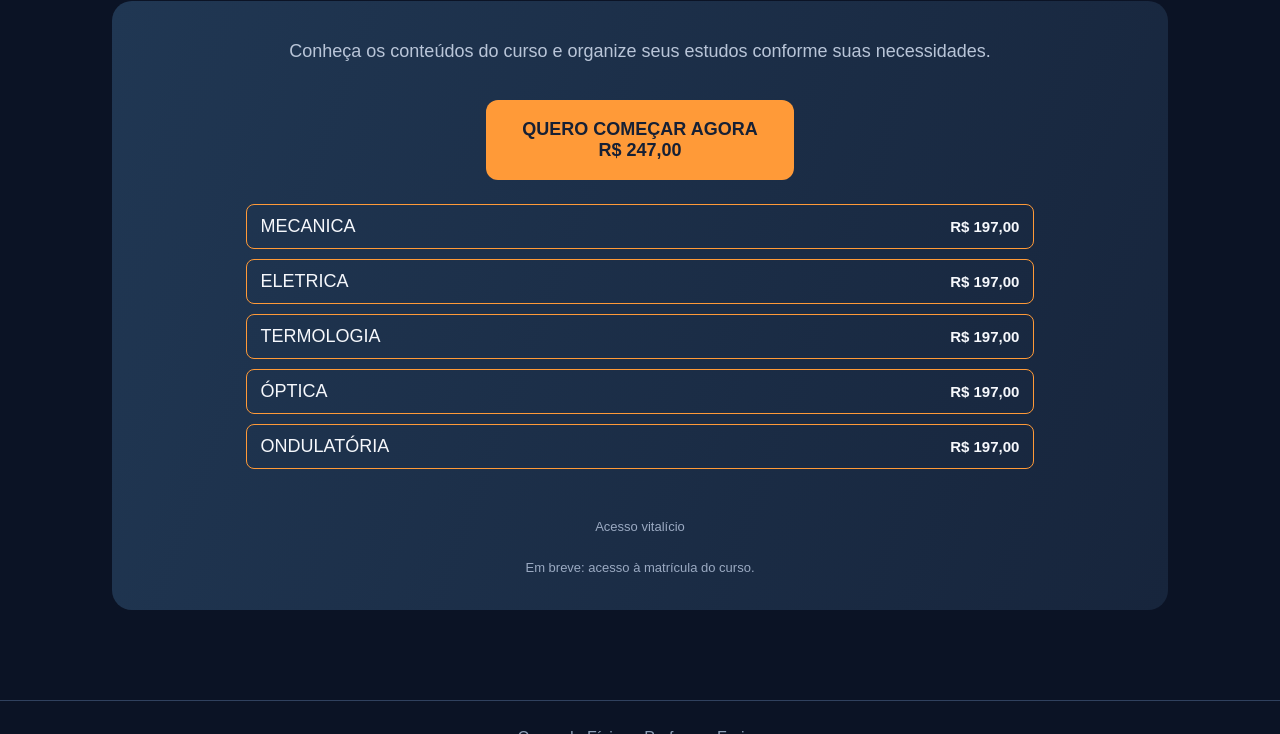
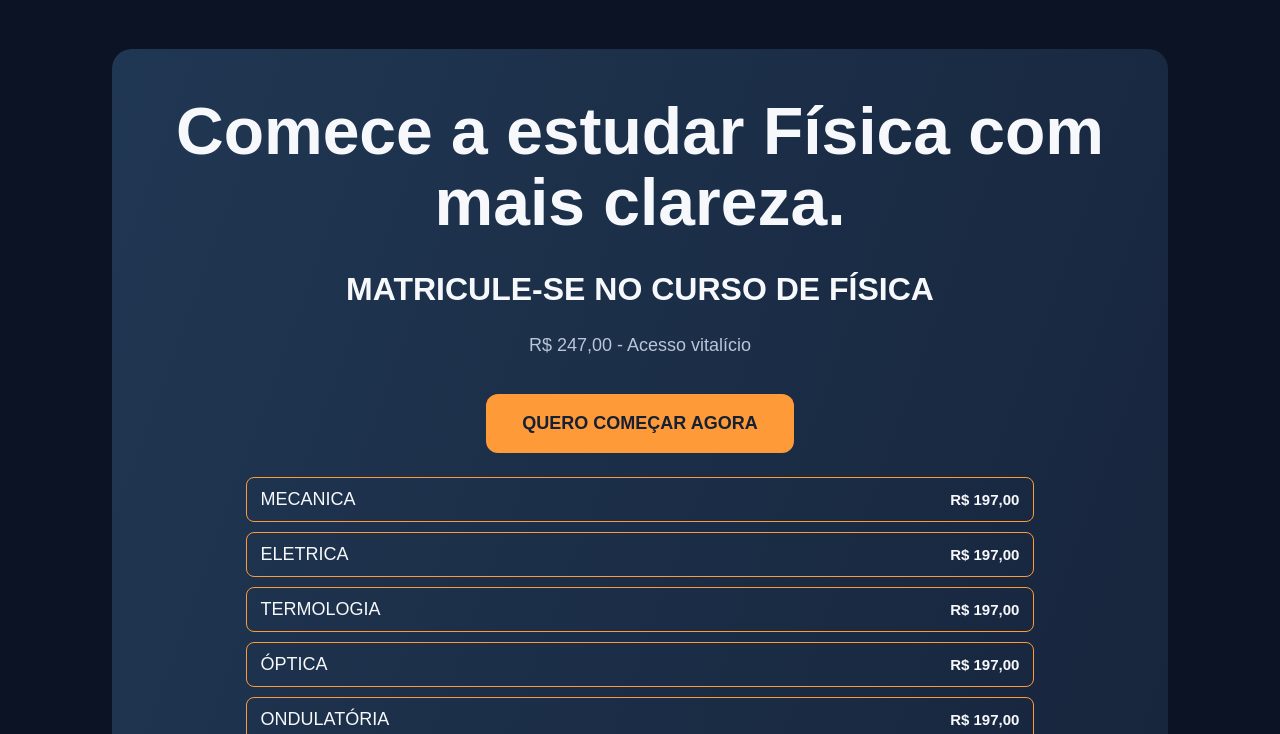
Before and after one commit to AllanRicksr/Farina-Cursos, a plain HTML site: page Curso-Fisica/Fisica.html in a window 1280 px wide. Shown: the part 1529-2263 px from the top of the page. Drawn offline with Linux system fonts and the light colour scheme.

Commit message:
ajustes de tex e correção no caminho da pagina de calculo

```diff
--- a/Curso-Fisica/Fisica.html
+++ b/Curso-Fisica/Fisica.html
@@ -103,6 +103,7 @@
     <section>
       <div class="eyebrow">Conteúdo programático</div>
       <h2 class="section-title">Explore as áreas do curso</h2>
+      <p>Conheça os conteúdos do curso e organize seus estudos conforme suas necessidades.</p>
       <p class="sub">Clique em uma área para abrir os capítulos.</p>
       <!-- Cada área usa details e summary para abrir e fechar seus capítulos. -->
       <div class="topics">
@@ -186,9 +187,11 @@
     </section>
     <!-- Repete o convite à matrícula no fim do conteúdo. -->
     <section class="cta">
+      <h1>Comece a estudar Física com mais clareza.</h1>
+      <h2 class="section-title">MATRICULE-SE NO CURSO DE FÍSICA</h2>
 
-      <p>Conheça os conteúdos do curso e organize seus estudos conforme suas necessidades.</p>
-      <button class="btn" type="button" id="btn-venda">QUERO COMEÇAR AGORA<br>R$ 247,00</button>
+      <p class="sub">R$ 247,00 - Acesso vitalício</p>
+      <a class="btn" id="btn-venda" href="https://pay.kiwify.com.br/oQsUOIK">QUERO COMEÇAR AGORA<br></a>
       <!-- Substitua o texto e o href de cada link pelas informações e destinos desejados. -->
       <div class="cta-extra-info">
         <a class="cta-info-slot" href="#">MECANICA <h1>R$ 197,00</h1></a>
@@ -197,7 +200,7 @@
         <a class="cta-info-slot" href="#">ÓPTICA <h1>R$ 197,00</h1></a>
         <a class="cta-info-slot" href="#">ONDULATÓRIA <h1>R$ 197,00</h1></a>
       </div>
-      <div class="note">Acesso vitalício</div>
+
       <div class="note">Em breve: acesso à matrícula do curso.</div>
     </section>
   </main>
```
Also changed, not shown: index.html (+1 -1 lines).
